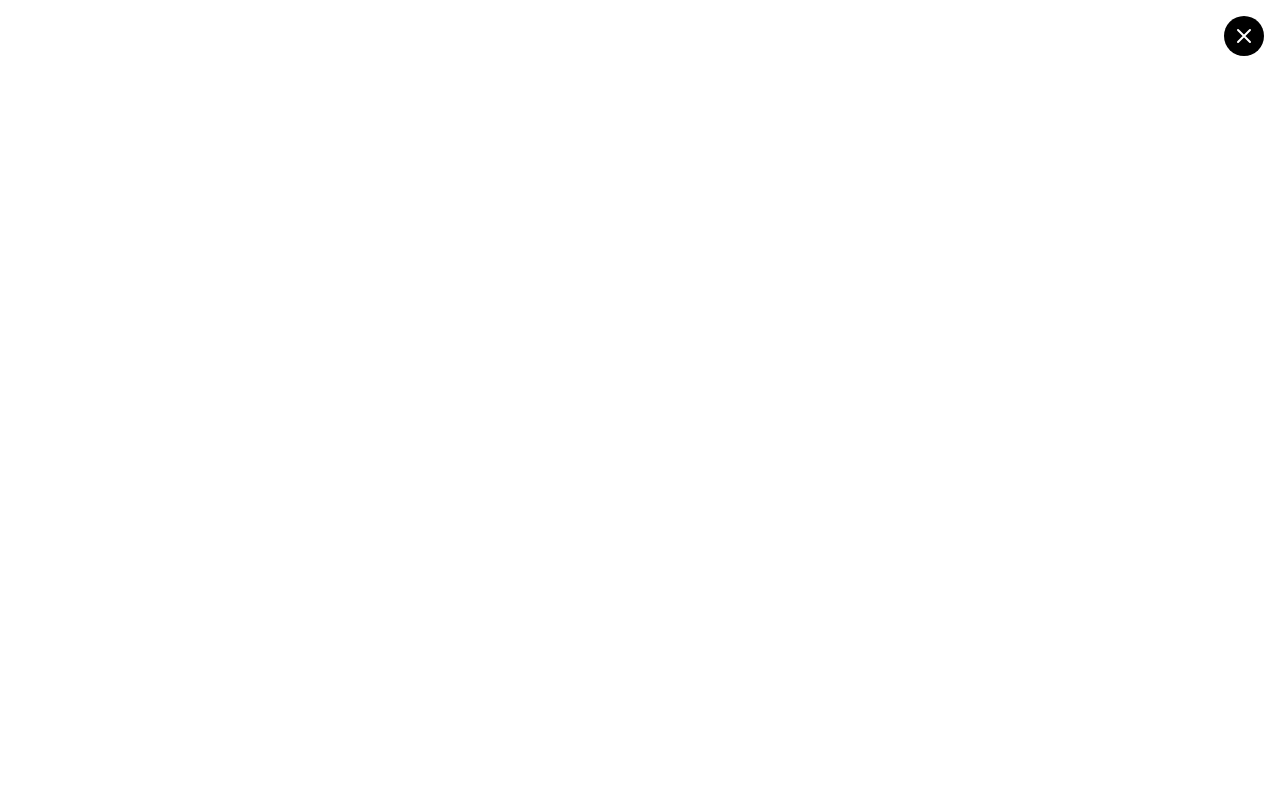
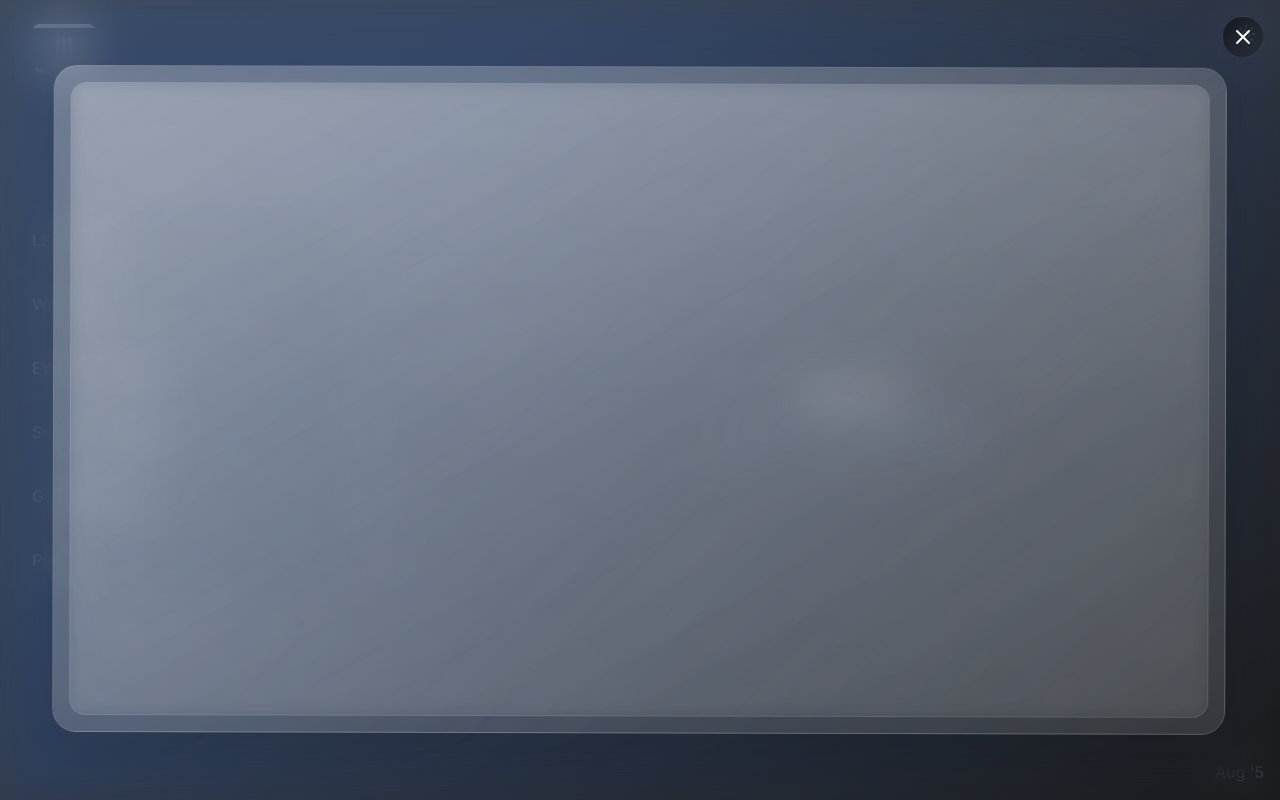
Before and after one commit to amaralkaff/clean-portfolio, a Next.js app: page / in a window 1280 px wide. Both pictures are taken after a click on the button "Resume". Built offline with nearby package versions, Linux system fonts and the light colour scheme.

Commit message:
add liquid glass design system

```diff
--- a/app/components/LocalVideo.tsx
+++ b/app/components/LocalVideo.tsx
@@ -91,20 +91,22 @@ const LocalVideo = forwardRef<HTMLVideoElement, LocalVideoProps>(
     }, [ref, src, autoplay, shouldLoad]);
 
     return (
-      <div ref={targetRef as React.RefObject<HTMLDivElement>} className="relative w-full h-full">
+      <div ref={targetRef as React.RefObject<HTMLDivElement>} className="liquid-glass-modal relative w-full h-full bg-gradient-to-br from-white/10 via-white/5 to-transparent backdrop-blur-lg backdrop-saturate-150 border border-white/20 rounded-2xl overflow-hidden shadow-xl shadow-black/5">
         {/* Loading State */}
         {isLoading && (
-          <div className="absolute inset-0 flex items-center justify-center z-10">
-            <LottieLoader />
+          <div className="absolute inset-0 flex items-center justify-center z-10 bg-gradient-to-br from-white/20 via-white/10 to-white/5 backdrop-blur-xl rounded-2xl">
+            <div className="bg-white/10 backdrop-blur-md rounded-full p-6 border border-white/20">
+              <LottieLoader />
+            </div>
           </div>
         )}
 
         {/* Error State */}
         {hasError && !isLoading && (
-          <div className="absolute inset-0 flex items-center justify-center bg-[var(--bg-card)] rounded-lg">
-            <div className="text-center text-[var(--text-primary)]">
+          <div className="absolute inset-0 flex items-center justify-center bg-gradient-to-br from-red-500/20 via-red-400/10 to-transparent backdrop-blur-xl rounded-2xl border border-red-300/20">
+            <div className="text-center text-white bg-gradient-to-br from-red-500/30 via-red-400/20 to-red-300/10 backdrop-blur-md rounded-xl p-6 border border-red-300/30">
               <svg
-                className="mx-auto h-12 w-12 text-[var(--text-secondary)]"
+                className="mx-auto h-12 w-12 text-red-300 drop-shadow-lg"
                 xmlns="http://www.w3.org/2000/svg"
                 fill="none"
                 viewBox="0 0 24 24"
@@ -117,7 +119,7 @@ const LocalVideo = forwardRef<HTMLVideoElement, LocalVideoProps>(
                   d="M12 9v2m0 4h.01m-6.938 4h13.856c1.54 0 2.502-1.667 1.732-3L13.732 4c-.77-1.333-2.694-1.333-3.464 0L3.34 16c-.77 1.333.192 3 1.732 3z"
                 />
               </svg>
-              <p className="mt-2 text-[var(--text-primary)]">Failed to load video</p>
+              <p className="mt-2 text-white drop-shadow-md">Failed to load video</p>
             </div>
           </div>
         )}
@@ -132,7 +134,7 @@ const LocalVideo = forwardRef<HTMLVideoElement, LocalVideoProps>(
             loop={loop}
             muted={muted}
             controls={controls}
-            className={`${className} ${isLoading ? 'opacity-0' : 'opacity-100'} transition-opacity duration-300`}
+            className={`${className} ${isLoading ? 'opacity-0 scale-95' : 'opacity-100 scale-100'} transition-all duration-500 ease-out rounded-2xl`}
             poster={poster}
             preload={lazyLoad ? "none" : preload}
             playsInline
@@ -141,7 +143,7 @@ const LocalVideo = forwardRef<HTMLVideoElement, LocalVideoProps>(
             Your browser does not support the video tag.
           </video>
         ) : (
-          <div className={`${className} bg-gray-200 dark:bg-gray-700 animate-pulse rounded-lg`} />
+          <div className={`${className} bg-gradient-to-br from-white/20 via-white/10 to-white/5 backdrop-blur-md border border-white/20 animate-pulse rounded-2xl`} />
         )}
       </div>
     );
--- a/app/components/MainContent.tsx
+++ b/app/components/MainContent.tsx
@@ -12,8 +12,20 @@ interface MainContentProps {
 }
 
 const fadeUpVariant = {
-  hidden: { opacity: 0, y: 20 },
-  visible: { opacity: 1, y: 0 }
+  hidden: {
+    opacity: 0,
+    y: 30,
+    scale: 0.95,
+    rotateX: 10,
+    filter: "blur(4px)"
+  },
+  visible: {
+    opacity: 1,
+    y: 0,
+    scale: 1,
+    rotateX: 0,
+    filter: "blur(0px)"
+  }
 };
 
 const MainContent: React.FC<MainContentProps> = ({ isVisible }) => {
@@ -29,15 +41,34 @@ const MainContent: React.FC<MainContentProps> = ({ isVisible }) => {
         initial="hidden"
         animate={isVisible ? "visible" : "hidden"}
         variants={fadeUpVariant}
-        transition={{ duration: 0.1 }}
+        transition={{
+          type: "spring",
+          stiffness: 200,
+          damping: 25,
+          duration: 0.8,
+          opacity: { duration: 0.6 },
+          scale: { duration: 0.7 },
+          rotateX: { duration: 0.6 },
+          filter: { duration: 0.5 }
+        }}
       >
         <div className="text-center">
-          <div className="text-lg font-bold">
+          <motion.div
+            className="text-lg font-bold"
+            initial={{ opacity: 0, y: 20 }}
+            animate={{ opacity: 1, y: 0 }}
+            transition={{ delay: 0.2, duration: 0.6 }}
+          >
             <span className="text-[var(--text-primary)]">{personalInfo.name}</span>
             <br />
             <span className="text-gray-600">{personalInfo.tagline}</span>
-          </div>
-          <div className="mt-2 space-x-4 text-gray-600">
+          </motion.div>
+          <motion.div
+            className="mt-2 space-x-4 text-gray-600"
+            initial={{ opacity: 0, scale: 0.9 }}
+            animate={{ opacity: 1, scale: 1 }}
+            transition={{ delay: 0.4, duration: 0.6 }}
+          >
             {personalInfo.contactLinks.map((link, index) => (
               link.type === 'resume' ? (
                 <button
@@ -59,7 +90,7 @@ const MainContent: React.FC<MainContentProps> = ({ isVisible }) => {
                 </Link>
               )
             ))}
-          </div>
+          </motion.div>
         </div>
       </motion.div>
 
--- a/app/components/PDFViewerModal.tsx
+++ b/app/components/PDFViewerModal.tsx
@@ -16,12 +16,12 @@ const PDFViewerModal: React.FC<PDFViewerModalProps> = (props) => {
           initial={{ opacity: 0 }}
           animate={{ opacity: 1 }}
           exit={{ opacity: 0 }}
-          className="fixed inset-0 bg-white bg-opacity-30 backdrop-blur-md flex items-center justify-center z-50"
+          className="fixed inset-0 bg-gradient-to-br from-white/10 via-white/5 to-transparent backdrop-blur-xl backdrop-saturate-200 flex items-center justify-center z-50"
           onClick={handleClose}
         >
           {/* Close button positioned in top-right corner of screen */}
           <button
-            className="fixed top-4 right-4 text-white bg-black bg-opacity-70 hover:bg-opacity-90 rounded-full p-2 z-[60] transition-all duration-200"
+            className="fixed top-4 right-4 text-white bg-gradient-to-br from-black/60 via-black/40 to-black/20 backdrop-blur-md border border-white/10 hover:from-black/80 hover:via-black/60 hover:to-black/40 rounded-full p-2 z-[60] transition-all duration-300 transform hover:scale-110 hover:rotate-90"
             onClick={handleClose}
           >
             <svg
@@ -41,10 +41,19 @@ const PDFViewerModal: React.FC<PDFViewerModalProps> = (props) => {
           </button>
 
           <motion.div
-            initial={{ scale: 0.95 }}
-            animate={{ scale: 1 }}
-            exit={{ scale: 0.95 }}
-            className="bg-white p-4 rounded-lg w-11/12 h-5/6 relative"
+            initial={{ scale: 0.8, opacity: 0, rotateX: 10, y: 50 }}
+            animate={{ scale: 1, opacity: 1, rotateX: 0, y: 0 }}
+            exit={{ scale: 0.8, opacity: 0, rotateX: -10, y: 50 }}
+            transition={{
+              type: "spring",
+              stiffness: 300,
+              damping: 30,
+              opacity: { duration: 0.3 },
+              scale: { duration: 0.4 },
+              rotateX: { duration: 0.4 },
+              y: { duration: 0.4 }
+            }}
+            className="liquid-glass-modal bg-gradient-to-br from-white/20 via-white/10 to-white/5 backdrop-blur-2xl backdrop-saturate-150 border border-white/20 shadow-2xl shadow-black/10 p-4 rounded-3xl w-11/12 h-5/6 relative overflow-hidden"
             onClick={e => e.stopPropagation()}
           >
 
@@ -60,12 +69,15 @@ const PDFViewerModal: React.FC<PDFViewerModalProps> = (props) => {
               </div>
             )}
 
-            <iframe
-              src={props.pdfUrl}
-              className="w-full h-full"
-              onLoad={handleIframeLoad}
-              onError={handleIframeError}
-            />
+            <div className="relative w-full h-full rounded-2xl overflow-hidden border border-white/10 bg-white/5 backdrop-blur-sm">
+              <iframe
+                src={props.pdfUrl}
+                className="w-full h-full rounded-2xl"
+                onLoad={handleIframeLoad}
+                onError={handleIframeError}
+              />
+              <div className="absolute inset-0 pointer-events-none bg-gradient-to-t from-transparent via-transparent to-white/5 rounded-2xl" />
+            </div>
           </motion.div>
         </motion.div>
       )}
--- a/app/globals.css
+++ b/app/globals.css
@@ -34,3 +34,56 @@ body {
     background-position: 0% 50%;
   }
 }
+
+/* Liquid Glass Modal Effects */
+@keyframes liquid-shimmer {
+  0%, 100% {
+    background-position: 0% 50%;
+  }
+  25% {
+    background-position: 100% 0%;
+  }
+  50% {
+    background-position: 100% 100%;
+  }
+  75% {
+    background-position: 0% 100%;
+  }
+}
+
+@keyframes glass-float {
+  0%, 100% {
+    transform: translateY(0px) rotate(0deg);
+  }
+  33% {
+    transform: translateY(-2px) rotate(0.5deg);
+  }
+  66% {
+    transform: translateY(2px) rotate(-0.5deg);
+  }
+}
+
+.liquid-glass-modal::before {
+  content: '';
+  position: absolute;
+  top: 0;
+  left: 0;
+  right: 0;
+  bottom: 0;
+  background: linear-gradient(45deg,
+    rgba(255,255,255,0.1) 0%,
+    rgba(255,255,255,0.05) 25%,
+    rgba(255,255,255,0.15) 50%,
+    rgba(255,255,255,0.05) 75%,
+    rgba(255,255,255,0.1) 100%);
+  background-size: 400% 400%;
+  animation: liquid-shimmer 8s ease-in-out infinite;
+  border-radius: inherit;
+  pointer-events: none;
+  z-index: 1;
+}
+
+.liquid-glass-modal {
+  animation: glass-float 6s ease-in-out infinite;
+  position: relative;
+}
```
